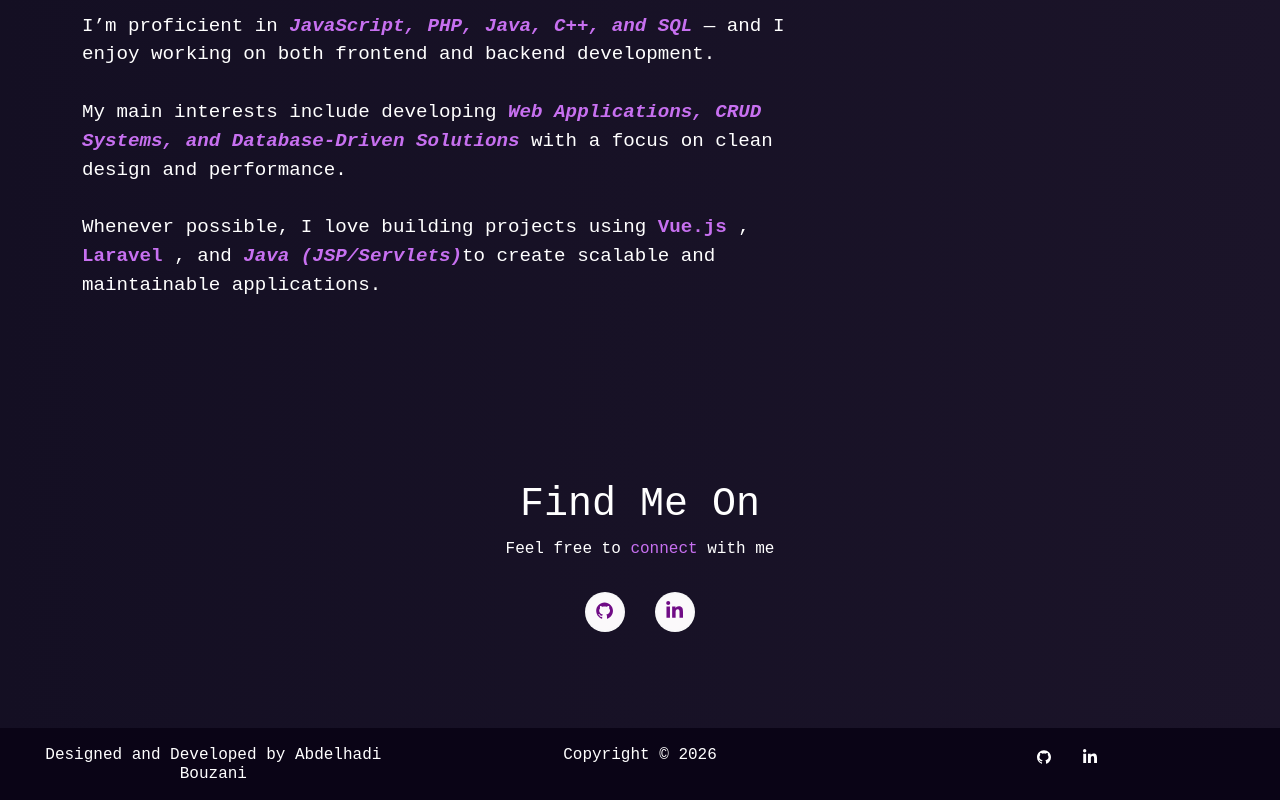
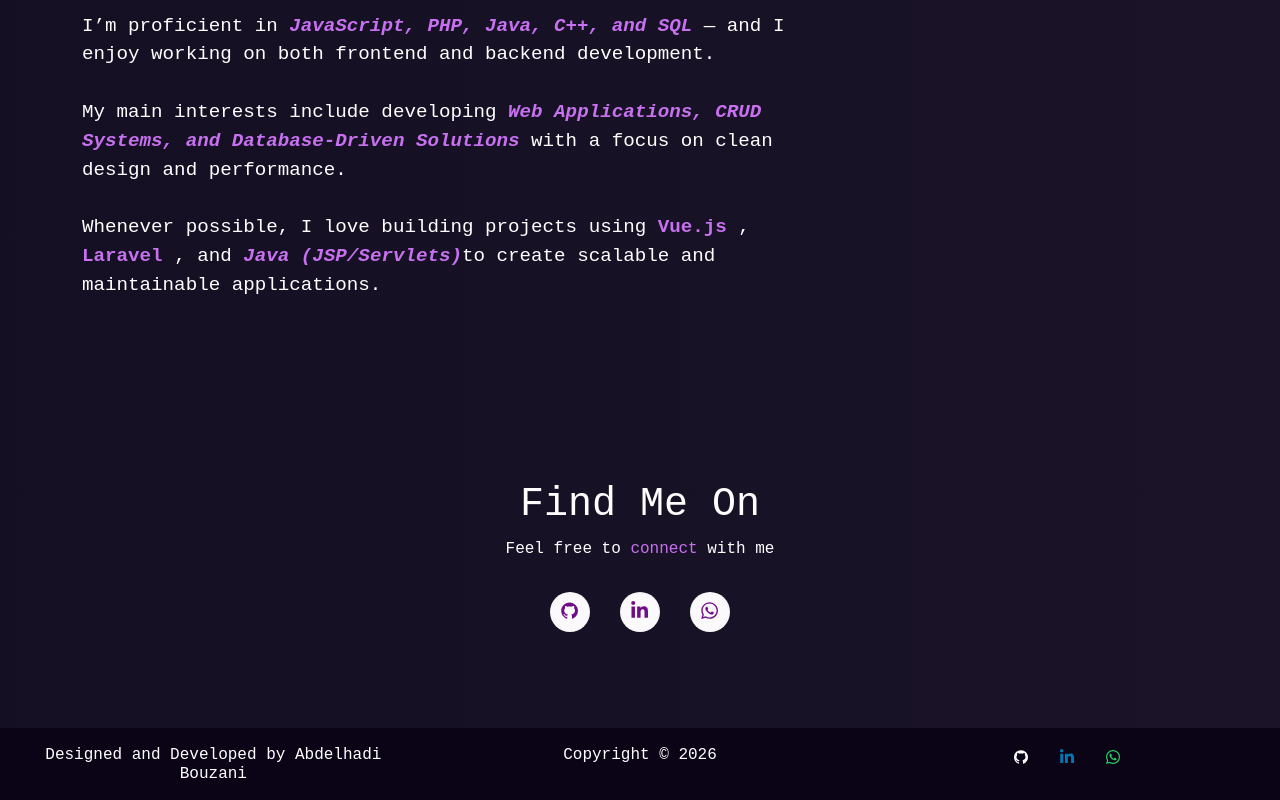
Before and after one commit to AbdelhadiBo/AbdelhadiBo.github.io, a React (Create React App) app: page / in a window 1280 px wide. Shown: the part 1289-2089 px from the top of the page. Built offline with nearby package versions, Linux system fonts and the light colour scheme; a web font is replaced by a local one.

Commit message:
Update Footer

```diff
--- a/src/components/Footer.js
+++ b/src/components/Footer.js
@@ -5,9 +5,10 @@ import {
   AiOutlineTwitter,
   AiFillInstagram,
 } from "react-icons/ai";
-import { FaLinkedinIn } from "react-icons/fa";
+import { FaLinkedinIn,FaWhatsapp } from "react-icons/fa";
+import { useState } from "react";
 
-function Footer() {
+function Footer() {  const [hovered, setHovered] = useState(null);
   let date = new Date();
   let year = date.getFullYear();
   return (
@@ -20,6 +21,8 @@ function Footer() {
           <h3>Copyright © {year} </h3>
         </Col>
         <Col md="4" className="footer-body">
+
+
           <ul className="footer-icons">
             <li className="social-icons">
               <a
@@ -27,6 +30,8 @@ function Footer() {
                 style={{ color: "white" }}
                 target="_blank"
                 rel="noopener noreferrer"
+
+
               >
                 <AiFillGithub />
               </a>
@@ -38,10 +43,30 @@ function Footer() {
                 style={{ color: "white" }}
                 target="_blank"
                 rel="noopener noreferrer"
+                style={{ color: "#0077b5" }}
+
               >
                 <FaLinkedinIn />
               </a>
             </li>
+
+              <li className="social-icons">
+              <a
+                href="https://wa.me/+212632010159"
+                style={{ color: "white" }}
+                target="_blank"
+                rel="noopener noreferrer"
+
+                style={{ color: "#25d366" }}
+
+
+              >
+
+                <FaWhatsapp />
+              </a>
+            </li>
+
+
 
           </ul>
         </Col>
--- a/src/components/Home/Home.js
+++ b/src/components/Home/Home.js
@@ -11,7 +11,7 @@ import {
   AiOutlineTwitter,
   AiFillInstagram,
 } from "react-icons/ai";
-import { FaLinkedinIn } from "react-icons/fa";
+import { FaLinkedinIn, FaWhatsapp } from "react-icons/fa";
 
 function Home() {
   return (
@@ -81,6 +81,17 @@ function Home() {
                 </a>
               </li>
 
+                 <li className="social-icons">
+                <a
+                  href="https://wa.me/+212632010159"
+                  target="_blank"
+                  rel="noreferrer"
+                  className="icon-colour  home-social-icons"
+                >
+                  <FaWhatsapp />
+                </a>
+              </li>
+
             </ul>
           </Col>
         </Row>
```
